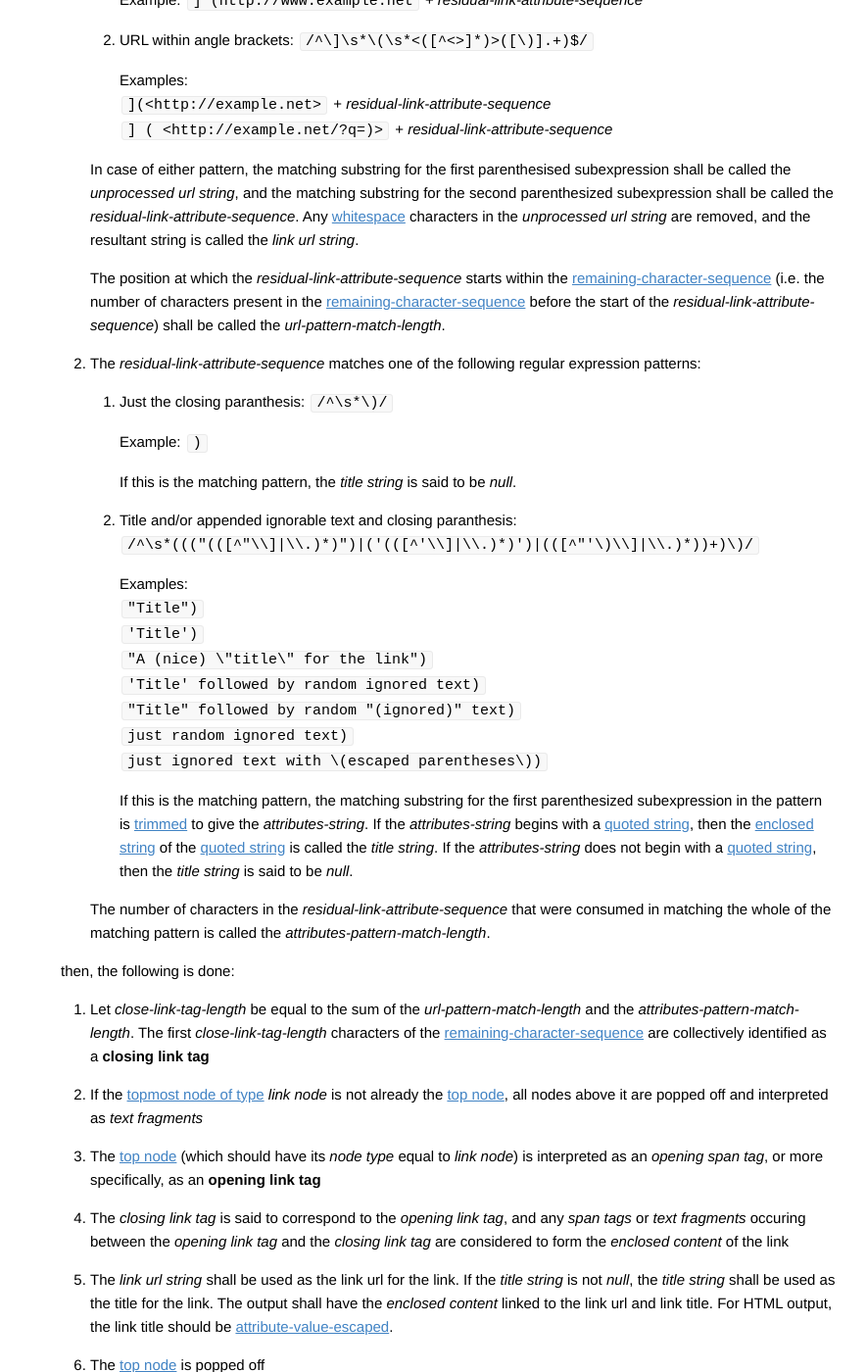
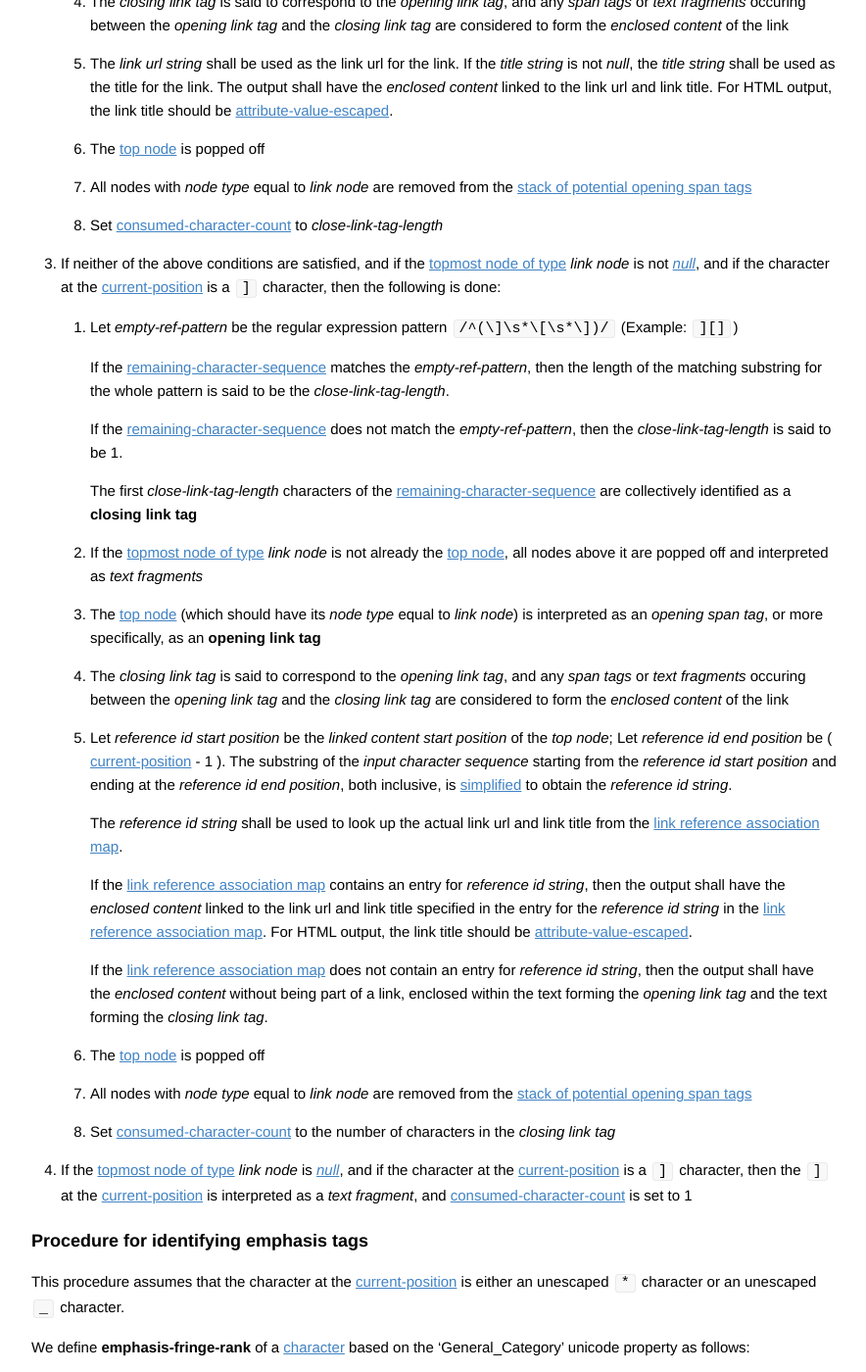
Before and after one commit to vfmd/vfmd-spec, a Jekyll site: the page built from specification.md, in a window 1280 px wide and 1400 px high, scrolled down 30545 px. Shown: the whole window at 98% size, without its empty margins (197-1081 px from the left). Built offline with Jekyll 4.4.1, drawn with Linux system fonts in a browser that asks for light colours; Markdown is read by kramdown in place of the engine named in the settings; some of the changed text lies outside the part shown.

Commit message:
Handle badly formed links correctly
For example:

 1. [link text](just text)
 2. [link text](just "some" "text")
 3. [link text][unclosed
 4. [link text](unclosed

For the above inputs, this commit makes them not get recognized as
links, but instead looks for the definition of [link text] in a
reference-resolution block.

```diff
--- a/specification.md
+++ b/specification.md
@@ -1870,90 +1870,13 @@ be the start of a _closing link tag_. In this case, the following is
 done:
 
  1. If the [topmost node of type] _link node_ is not
-    [_null_](#topmost-node-of-type-is-null), and the if the
-    [remaining-character-sequence] matches any of the following regular
-    expression patterns:
-
-     1. With trailing empty square brackets:
-        `/^(\]\s*\[\s*\])/`
-
-        Example:
-        `][]`
-
-     2. With no trailing opening bracket:
-        `/^(\])\s*[^\[\(]/`
-
-        Example:
-        `] a`
-
-     3. At the very end:
-        `/^(\]\s*)$/`
-
-        Example:
-        `]`
-
-    then the following is done:
-
-    <!-- For some reason, Redcarpet requires a comment here to correctly
-    display the following list -->
-
-     1. The matching substring for the first and only parenthesized
-        subexpression in the matching pattern is identified as a
-        **closing link tag**.
-
-     2. If the [topmost node of type] _link node_ is not already the
-        [top node], all nodes above it are popped off and interpreted as
-        _text fragments_
-
-     3. The [top node] (which should have its _node type_ equal to _link
-        node_) is interpreted as an _opening span tag_, or more
-        specifically, as an **opening link tag**
-
-     4. The _closing link tag_ is said to correspond to the _opening
-        link tag_, and any _span tags_ or _text fragments_ occuring
-        between the _opening link tag_ and the _closing link tag_ are
-        considered to form the _enclosed content_ of the link
-
-     5. Let _reference id start position_ be the _linked content start
-        position_ of the _top node_; Let _reference id end position_ be
-        ( [current-position] - 1 ). The substring of the _input
-        character sequence_ starting from the _reference id start
-        position_ and ending at the _reference id end position_, both
-        inclusive, is [simplified] to obtain the _reference id string_.
-
-        The _reference id string_ shall be used to look up the actual
-        link url and link title from the [link reference association
-        map].
-
-        If the [link reference association map] contains an entry for
-        _reference id string_, then the output shall have the _enclosed
-        content_ linked to the link url and link title specified in the
-        entry for the _reference id string_ in the [link reference
-        association map]. For HTML output, the link title should be
-        [attribute-value-escaped].
-
-        If the [link reference association map] does not contain an
-        entry for _reference id string_, then the output shall have the
-        _enclosed content_ without being part of a link,
-        enclosed within the text forming the _opening link tag_ and the
-        text forming the _closing link tag_.
-
-     6. The [top node] is popped off
-
-     7. All nodes with _node type_ equal to _link node_ are removed from
-        the [stack of potential opening span tags]
-
-     8. Set [consumed-character-count] to the number of characters in
-        the _closing link tag_
-
- 2. If the [topmost node of type] _link node_ is not
     [_null_](#topmost-node-of-type-is-null), and if the
     [remaining-character-sequence] matches the regular expression
-    pattern `/^\]\s*\[(([^\\\[\]]|\\.)*)\]/` (Example: `] [ref id]`),
+    pattern `/^\]\s*\[(([^\\\[\]]|\\.)+)\]/` (Example: `] [ref id]`),
     then the following is done:
 
      1. The matching substring for the whole of the pattern is
-        identified as a **closing link tag**
+        identified as a **closing link tag**.
 
      2. The matching substring for the first (i.e. outer) parenthesized
         subexpression in the pattern is [simplified] to obtain the
@@ -2041,26 +1964,20 @@ done:
             If this is the matching pattern, the _title string_ is said
             to be _null_.
 
-         2. Title and/or appended ignorable text and closing paranthesis:
-            `/^\s*((("(([^"\\]|\\.)*)")|('(([^'\\]|\\.)*)')|(([^"'\)\\]|\\.)*))+)\)/`
+         2. Title and closing paranthesis:
+            `/^\s*("(([^"\\]|\\.)*)"|'(([^'\\]|\\.)*)')\s*\)/`
 
             Examples:
             `"Title")`
             `'Title')`
-            `"A (nice) \"title\" for the link")`
-            `'Title' followed by random ignored text)`
-            `"Title" followed by random "(ignored)" text)`
-            `just random ignored text)`
-            `just ignored text with \(escaped parentheses\))`
+            `"A (nice) \"title\" for the 'link'")`
 
             If this is the matching pattern, the matching substring for
-            the first parenthesized subexpression in the pattern is
-            [trimmed] to give the _attributes-string_. If the
-            _attributes-string_ begins with a [quoted string], then the
-            [enclosed string] of the [quoted string] is called the
-            _title string_. If the _attributes-string_ does not begin
-            with a [quoted string], then the _title string_ is said to
-            be _null_.
+            the first (i.e. outer) parenthesized subexpression in the
+            pattern is called the _attributes-string_. The
+            _attributes-string_ will be a [quoted string], and the
+            [enclosed string] of the [quoted string] is said to form the
+            _title string_.
 
         The number of characters in the
         _residual-link-attribute-sequence_ that were consumed in
@@ -2083,8 +2000,8 @@ done:
         [top node], all nodes above it are popped off and interpreted as
         _text fragments_
 
-     3. The [top node] (which should have its _node type_ equal to _link
-        node_) is interpreted as an _opening span tag_, or more
+     3. The [top node] \(which should have its _node type_ equal to _link
+        node_\) is interpreted as an _opening span tag_, or more
         specifically, as an **opening link tag**
 
      4. The _closing link tag_ is said to correspond to the _opening
@@ -2106,7 +2023,75 @@ done:
 
      8. Set [consumed-character-count] to _close-link-tag-length_
 
- 4. If none of the above 3 conditions are satisfied, then the `]` at the
+ 3. If neither of the above conditions are satisfied, and if the
+    [topmost node of type] _link node_ is not
+    [_null_](#topmost-node-of-type-is-null), and if the
+    character at the [current-position] is a `]` character, then the
+    following is done:
+
+     1. Let _empty-ref-pattern_ be the regular expression pattern
+        `/^(\]\s*\[\s*\])/` (Example: `][]`)
+
+        If the [remaining-character-sequence] matches the
+        _empty-ref-pattern_, then the length of the matching substring
+        for the whole pattern is said to be the _close-link-tag-length_.
+
+        If the [remaining-character-sequence] does not match the
+        _empty-ref-pattern_, then the _close-link-tag-length_ is said to
+        be 1.
+
+        The first _close-link-tag-length_ characters of the
+        [remaining-character-sequence] are collectively identified as a
+        **closing link tag**
+
+     2. If the [topmost node of type] _link node_ is not already the
+        [top node], all nodes above it are popped off and interpreted as
+        _text fragments_
+
+     3. The [top node] (which should have its _node type_ equal to _link
+        node_) is interpreted as an _opening span tag_, or more
+        specifically, as an **opening link tag**
+
+     4. The _closing link tag_ is said to correspond to the _opening
+        link tag_, and any _span tags_ or _text fragments_ occuring
+        between the _opening link tag_ and the _closing link tag_ are
+        considered to form the _enclosed content_ of the link
+
+     5. Let _reference id start position_ be the _linked content start
+        position_ of the _top node_; Let _reference id end position_ be
+        ( [current-position] - 1 ). The substring of the _input
+        character sequence_ starting from the _reference id start
+        position_ and ending at the _reference id end position_, both
+        inclusive, is [simplified] to obtain the _reference id string_.
+
+        The _reference id string_ shall be used to look up the actual
+        link url and link title from the [link reference association
+        map].
+
+        If the [link reference association map] contains an entry for
+        _reference id string_, then the output shall have the _enclosed
+        content_ linked to the link url and link title specified in the
+        entry for the _reference id string_ in the [link reference
+        association map]. For HTML output, the link title should be
+        [attribute-value-escaped].
+
+        If the [link reference association map] does not contain an
+        entry for _reference id string_, then the output shall have the
+        _enclosed content_ without being part of a link,
+        enclosed within the text forming the _opening link tag_ and the
+        text forming the _closing link tag_.
+
+     6. The [top node] is popped off
+
+     7. All nodes with _node type_ equal to _link node_ are removed from
+        the [stack of potential opening span tags]
+
+     8. Set [consumed-character-count] to the number of characters in
+        the _closing link tag_
+
+ 4. If the [topmost node of type] _link node_ is
+    [_null_](#topmost-node-of-type-is-null), and if the character at the
+    [current-position] is a `]` character, then the `]` at the
     [current-position] is interpreted as a _text fragment_, and
     [consumed-character-count] is set to 1
 
```
Also changed, not shown: other parts of specification.md (+1 -1 lines).
